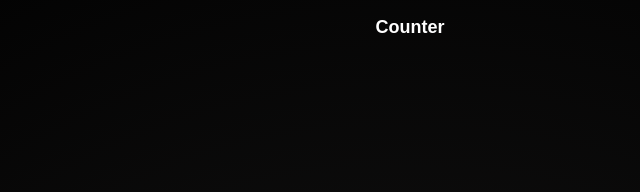
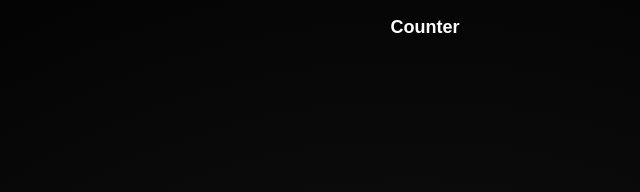
Before and after one commit to myopicdesign/PalestraCounter, a plain HTML site: page index.html in a window 1280 px wide. Shown: the top 192 px of the page, 230-870 px from the left. Drawn offline with nearby package versions, Linux system fonts and the light colour scheme.

Commit message:
Update style.css

```diff
--- a/style.css
+++ b/style.css
@@ -40,7 +40,7 @@ header {
 }
 
 header h1 {
-  position: fixed; /* fixato al centro fisso */
+  position: absolute; /* centrato rispetto all'header */
   left: 50%;
   transform: translateX(-50%);
   margin: 0;
```
